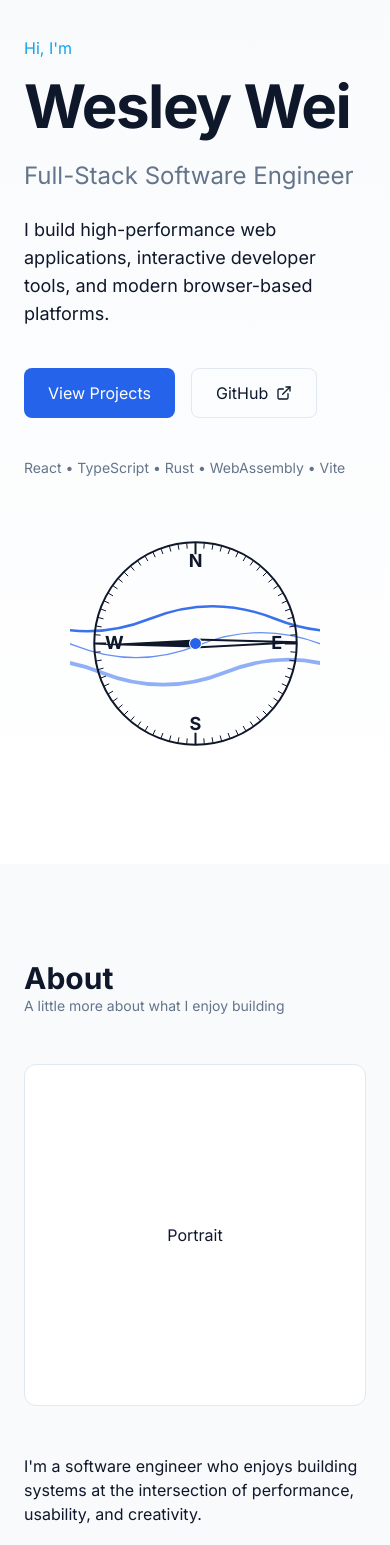
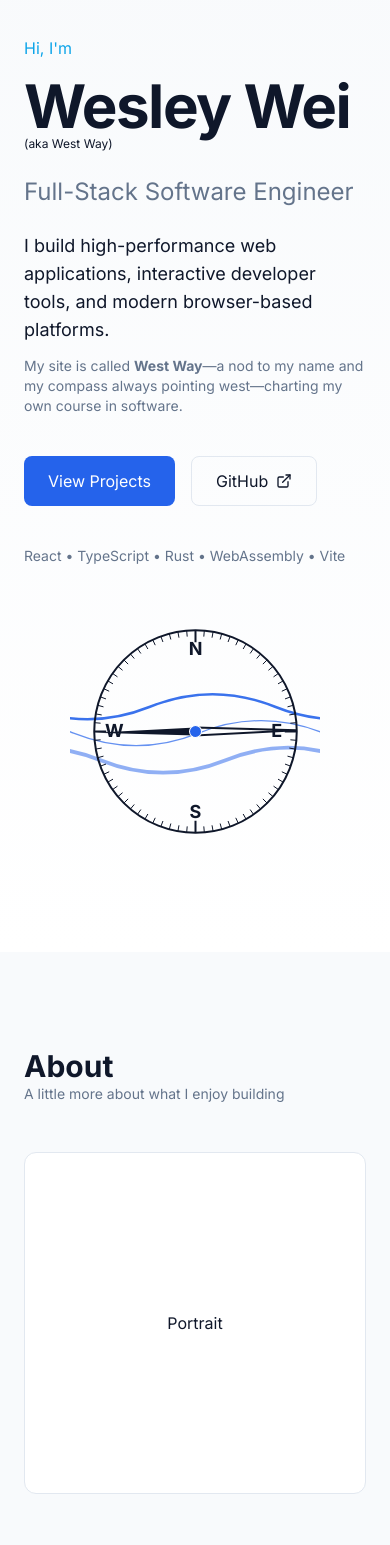
Before and after one commit to JourneyToTheWes/ProjectWesleyWei, a React app in the folder frontend/: page / in a window 390 px wide. Shown: the part 60-1605 px from the top of the page. Built offline with nearby package versions, Linux system fonts and the light colour scheme; the HTML template or start-up script is replaced by a standard one; a web font is replaced by a local one.

Commit message:
Updated Hero and About sections content - Updates include explanation about my West Way concept/vision/purpose

```diff
--- a/frontend/src/components/About.tsx
+++ b/frontend/src/components/About.tsx
@@ -18,7 +18,12 @@ const About = () => {
                         <p>
                             I'm a software engineer who enjoys building systems
                             at the intersection of performance, usability, and
-                            creativity.
+                            creativity. I approach my work like navigating with
+                            a compass—finding a clear direction and purpose in
+                            every project I take on. That’s the philosophy
+                            behind <strong>West Way</strong>: charting my own
+                            path while delivering meaningful, well-crafted
+                            software.
                         </p>
 
                         <p className="text-muted">
--- a/frontend/src/components/Hero.tsx
+++ b/frontend/src/components/Hero.tsx
@@ -10,16 +10,27 @@ const Hero = () => {
                 <div className="flex-1">
                     <p className="text-accent mb-4">Hi, I'm</p>
 
-                    <h1 className="text-6xl font-bold tracking-tight mb-6">
-                        Wesley Wei
-                    </h1>
+                    <div className="mb-6 flex flex-col lg:flex-row lg:items-baseline lg:gap-2">
+                        <h1 className="text-6xl font-bold tracking-tight lg:inline-block">
+                            Wesley Wei
+                        </h1>
+                        <span className="text-xs lg:text-sm">
+                            (aka West Way)
+                        </span>
+                    </div>
                     <h2 className="text-2xl text-muted mb-6">
                         Full-Stack Software Engineer
                     </h2>
 
-                    <p className="text-lg max-w-xl mb-10">
+                    <p className="text-lg max-w-xl mb-3">
                         I build high-performance web applications, interactive
                         developer tools, and modern browser-based platforms.
+                    </p>
+
+                    <p className="text-sm text-muted mb-10">
+                        My site is called <strong>West Way</strong>—a nod to my
+                        name and my compass always pointing west—charting my own
+                        course in software.
                     </p>
 
                     <div className="flex gap-4">
```
